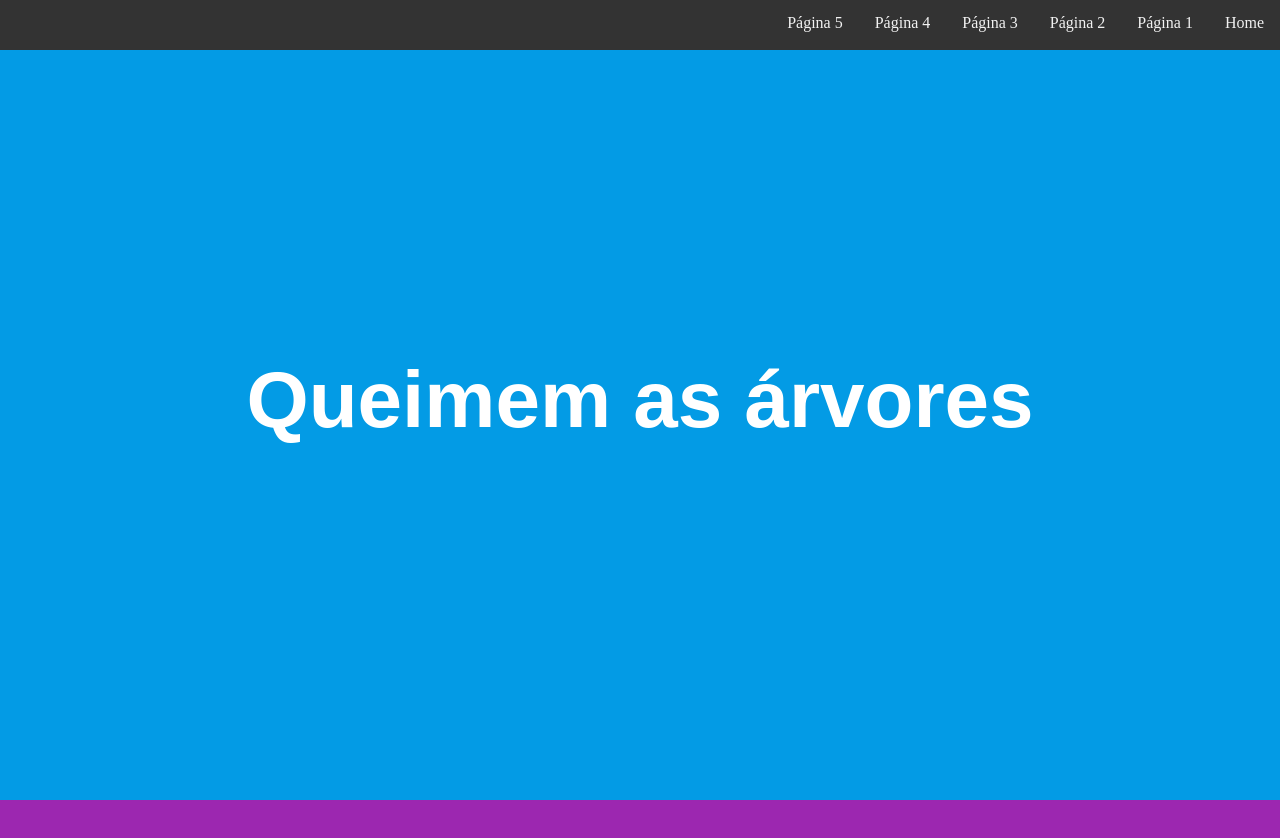
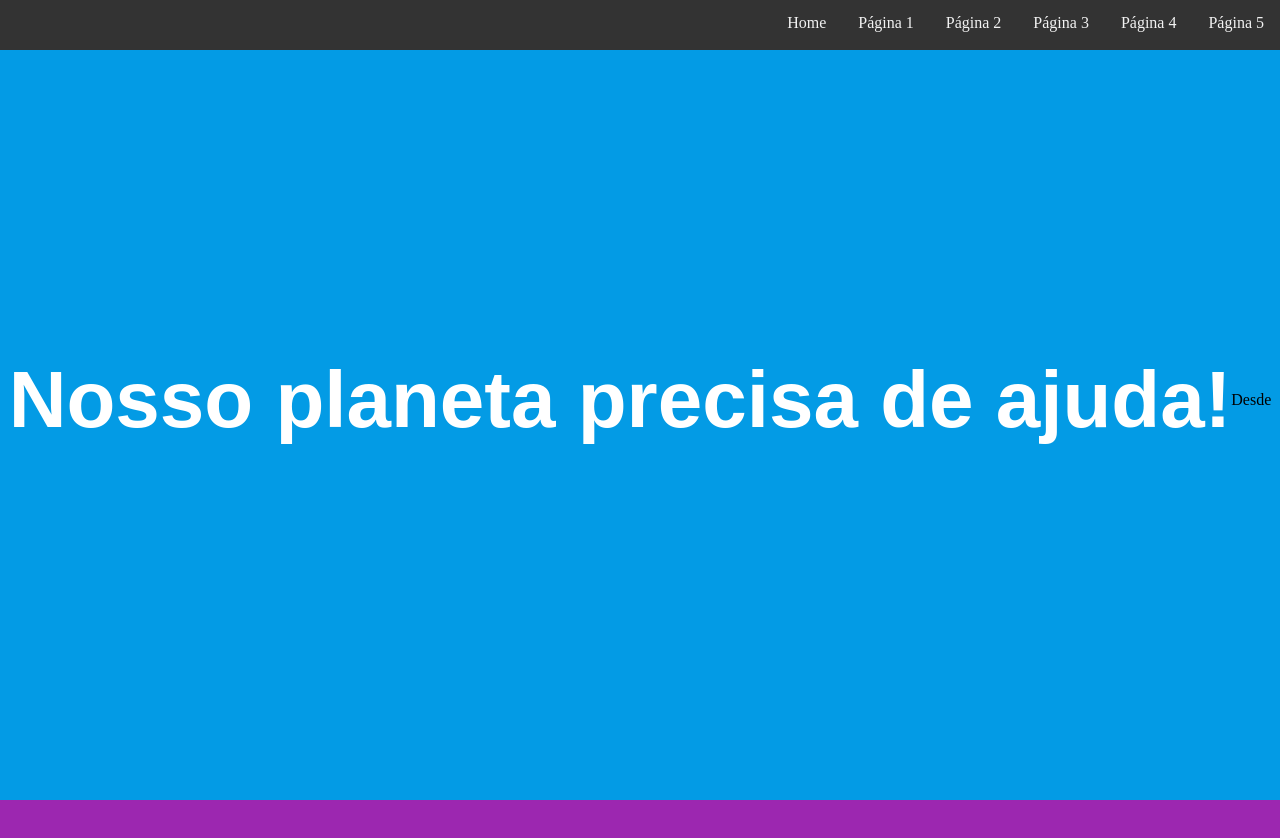
Before and after one commit to satoruhlc/satoruhlc.github.io, a plain HTML site: page index.html in a window 1280 px wide. Shown: the top 838 px of the page. Drawn offline with nearby package versions, Linux system fonts and the light colour scheme.

Commit message:
Update index.html

```diff
--- a/index.html
+++ b/index.html
@@ -7,15 +7,12 @@
 </head>
 <body>
     <div class="navbar">
+        <a href="#">Página 5</a>        <a href="#">Página 4</a>        <a href="#">Página 3</a>        <a href="#page2">Página 2</a>    <a href="#page1">Página 1</a>
         <a href="#home">Home</a>
-        <a href="#page1">Página 1</a>
-        <a href="#page2">Página 2</a>
-        <a href="#">Página 3</a>
-        <a href="#">Página 4</a>
-        <a href="#">Página 5</a>
     </div>
     <section id="home">
-        <h1>Queimem as árvores</h1>
+        <h1>Nosso planeta precisa de ajuda!</h1>
+        <p>Desde </p>
     </section>
     <section id="page1">
         <h1>Aniquilem a humanidade</h1>
```
